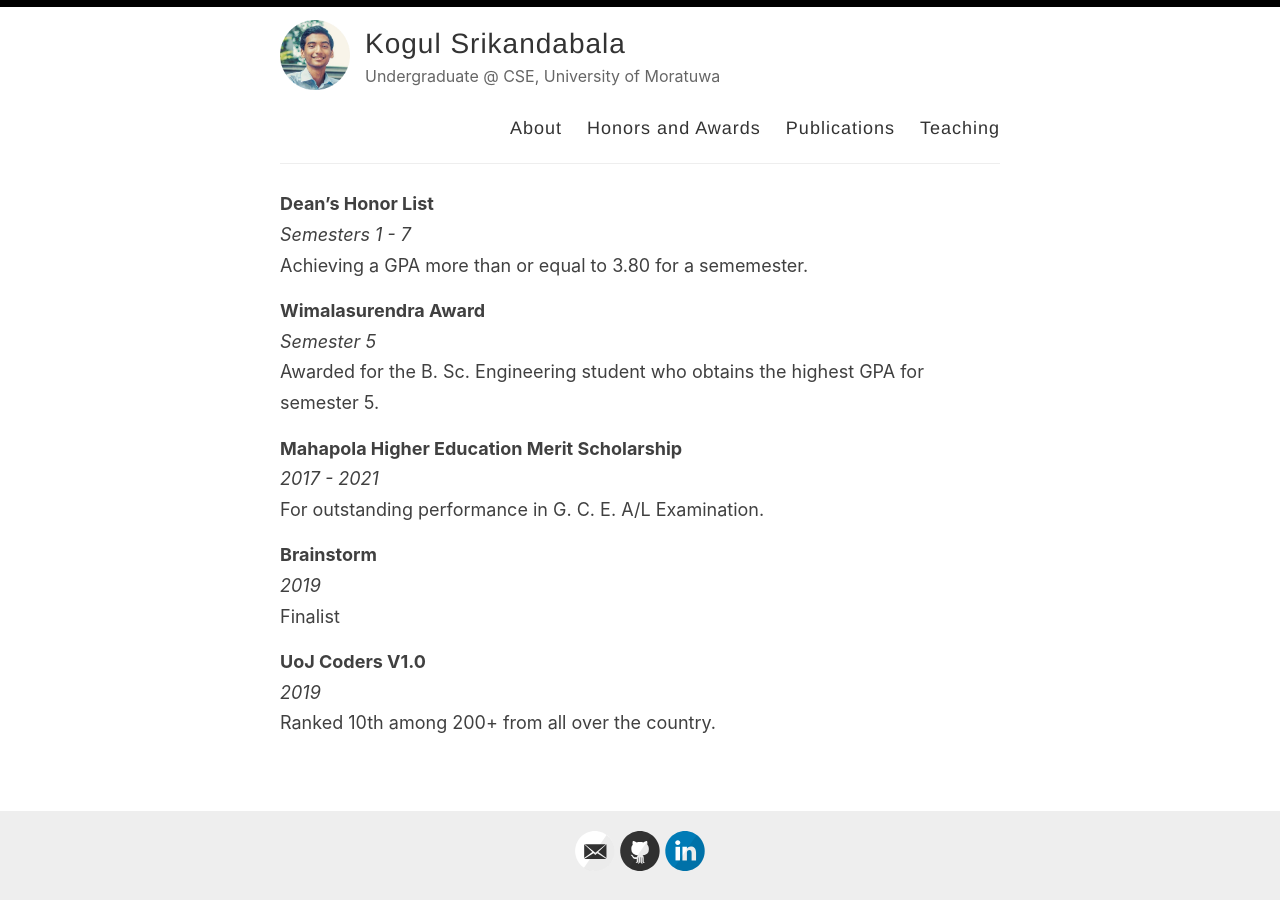
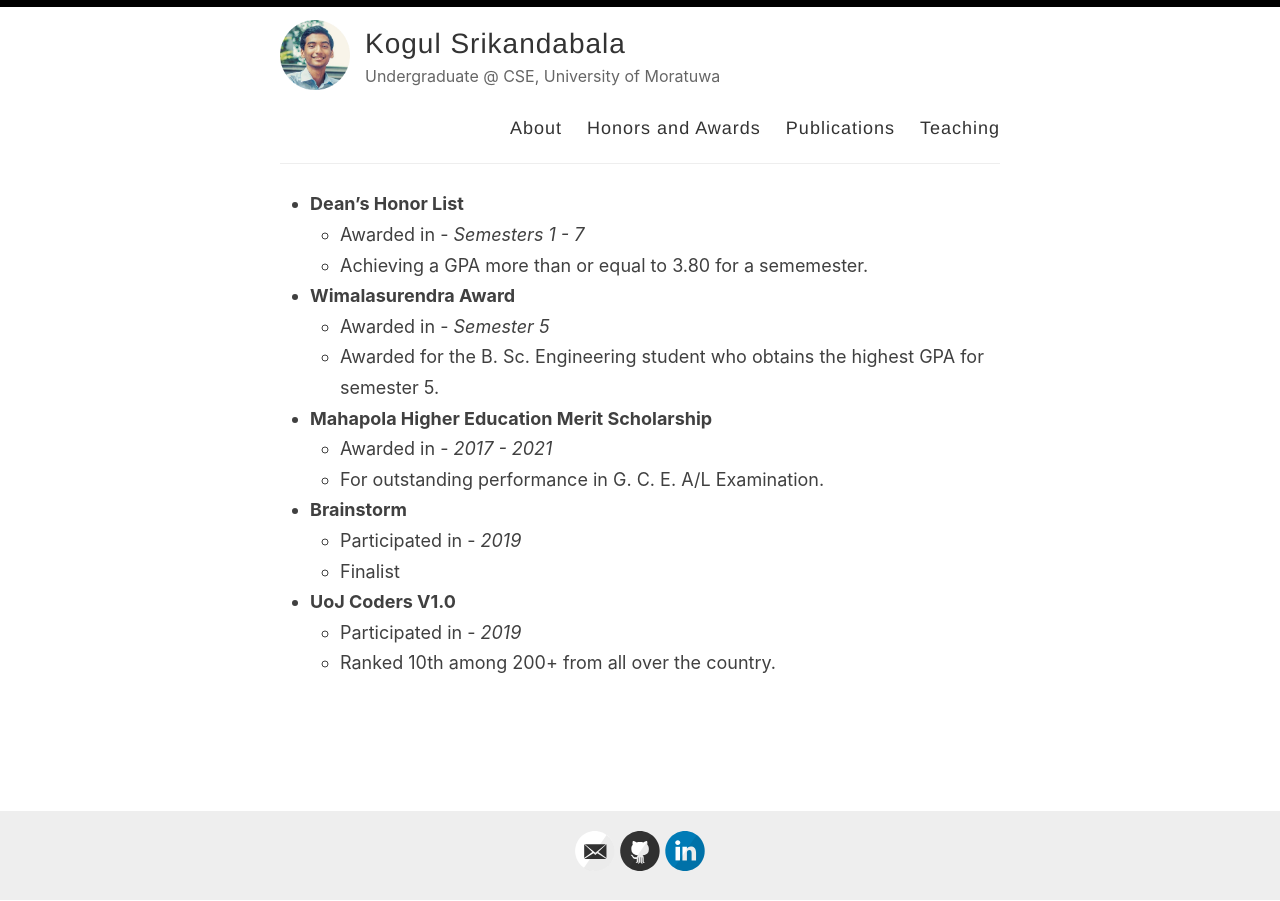
Before and after one commit to Skogul1997/Skogul1997.github.io, a Jekyll site: the page built from _pages/awards.md, in a window 1280 px wide. Built offline with Jekyll 4.4.1, drawn with Linux system fonts in a browser that asks for light colours.

Commit message:
Update awards.md

```diff
--- a/_pages/awards.md
+++ b/_pages/awards.md
@@ -4,22 +4,22 @@
 title: Awards
 ---
 
-**Dean's Honor List**\
-*Semesters 1 - 7*\
-Achieving a GPA more than or equal to 3.80 for a sememester.
+- **Dean's Honor List**
+  - Awarded in - *Semesters 1 - 7*
+  - Achieving a GPA more than or equal to 3.80 for a sememester.
 
-**Wimalasurendra Award**\
-*Semester 5*\
-Awarded for the B. Sc. Engineering student who obtains the highest GPA for semester 5.
+- **Wimalasurendra Award**
+  - Awarded in - *Semester 5*
+  - Awarded for the B. Sc. Engineering student who obtains the highest GPA for semester 5.
 
-**Mahapola Higher Education Merit Scholarship**\
-*2017 - 2021*\
-For outstanding performance in G. C. E. A/L Examination.
+- **Mahapola Higher Education Merit Scholarship**
+  - Awarded in - *2017 - 2021*
+  - For outstanding performance in G. C. E. A/L Examination.
 
-**Brainstorm**\
-*2019*\
-Finalist
+- **Brainstorm**
+  - Participated in - *2019*
+  - Finalist
 
-**UoJ Coders V1.0**\
-*2019*\
-Ranked 10th among 200+ from all over the country.
+- **UoJ Coders V1.0**
+  - Participated in - *2019*
+  - Ranked 10th among 200+ from all over the country.
```
